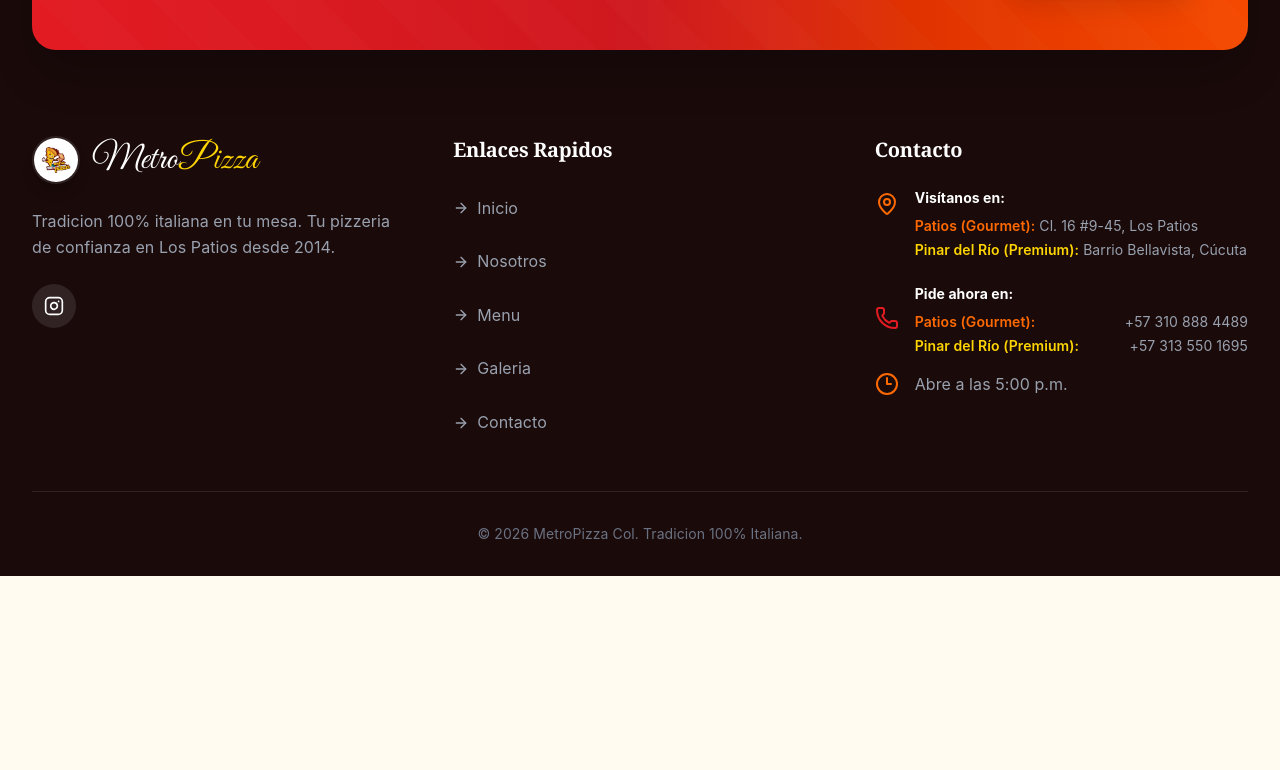
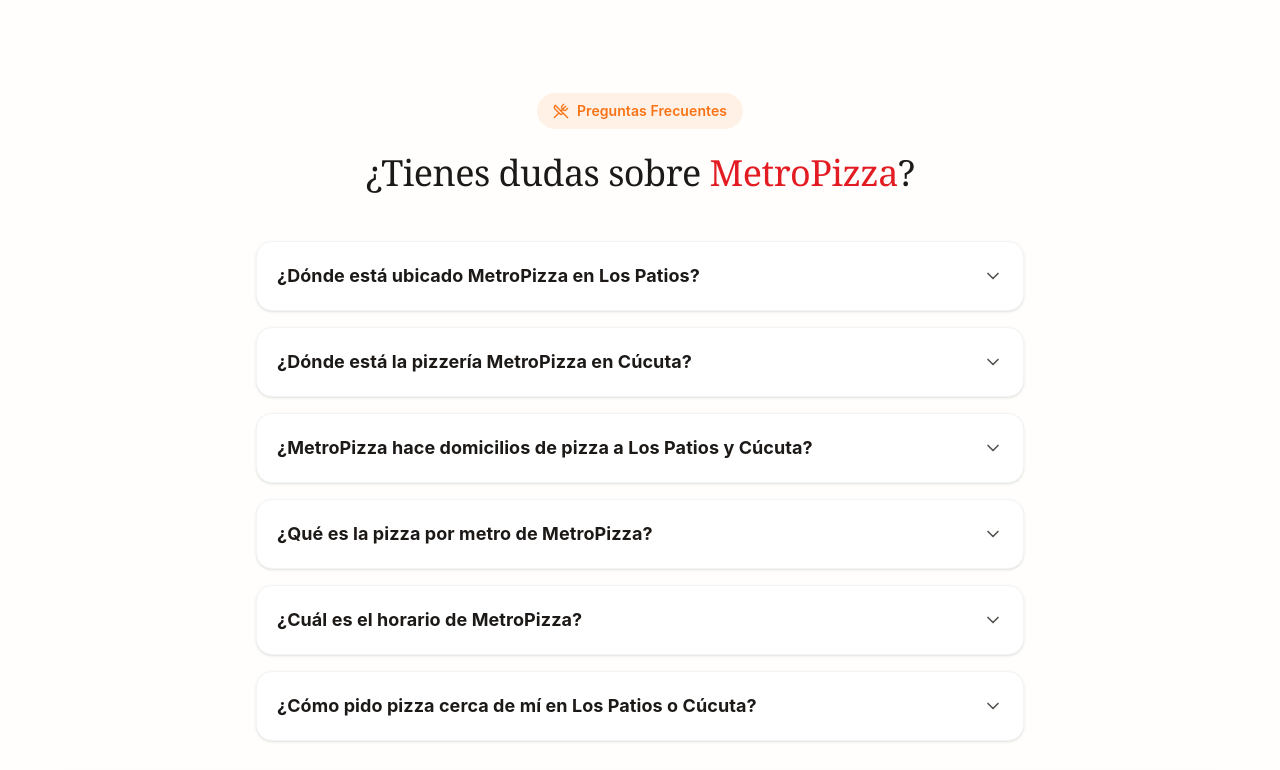
Before and after one commit to JaredBautist/METROPIZZA, a Next.js app: page / in a window 1280 px wide. Shown: the part 10710-11480 px from the top of the page. Before the commit the page ends 11286 px from the top, so only its background shows below. Built offline with nearby package versions, Linux system fonts and the light colour scheme.

Commit message:
mejoras profundas de ceo

```diff
--- a/src/app/page.tsx
+++ b/src/app/page.tsx
@@ -852,6 +852,61 @@
           </div>
         </section>
 
+        {/* FAQ Section - Visible HTML para Rich Snippets en Google */}
+        <section id="preguntas" className="section-padding bg-white/80 backdrop-blur-sm relative border-t border-gray-100">
+          <div className="section-container">
+            <SectionReveal>
+              <div className="text-center mb-12">
+                <Badge variant="secondary" icon={<UtensilsCrossed className="w-4 h-4" />}>
+                  Preguntas Frecuentes
+                </Badge>
+                <h2 className="font-heading text-3xl md:text-4xl text-text-main mt-6">
+                  ¿Tienes dudas sobre <span className="text-primary">MetroPizza</span>?
+                </h2>
+              </div>
+            </SectionReveal>
+
+            <div className="max-w-3xl mx-auto space-y-4">
+              {[
+                {
+                  q: "¿Dónde está ubicado MetroPizza en Los Patios?",
+                  a: "Nuestra sede Gourmet está en la Calle 16 #9-45, Los Patios, Norte de Santander. Puedes vernos en Google Maps o llamarnos al +57 310 888 4489."
+                },
+                {
+                  q: "¿Dónde está la pizzería MetroPizza en Cúcuta?",
+                  a: "Nuestra sede Premium está en el Barrio Bellavista, Pinar del Río, Cúcuta. Puedes pedir a domicilio al +57 313 550 1695."
+                },
+                {
+                  q: "¿MetroPizza hace domicilios de pizza a Los Patios y Cúcuta?",
+                  a: "¡Sí! Hacemos domicilios en Los Patios, Pinar del Río y zonas cercanas de Cúcuta. Puedes pedir por WhatsApp o llamarnos directamente a cualquiera de nuestras sedes."
+                },
+                {
+                  q: "¿Qué es la pizza por metro de MetroPizza?",
+                  a: "La pizza por metro es nuestra especialidad: una pizza extra grande, perfecta para grupos, fiestas y eventos. Puedes elegir distintos sabores en una misma pizza. ¡Es el favorito de Cúcuta y Los Patios!"
+                },
+                {
+                  q: "¿Cuál es el horario de MetroPizza?",
+                  a: "Abrimos todos los días a partir de las 5:00 p.m. Los fines de semana podemos extender el horario. ¡Llámanos para confirmar!"
+                },
+                {
+                  q: "¿Cómo pido pizza cerca de mí en Los Patios o Cúcuta?",
+                  a: "Puedes pedir fácilmente haciendo clic en el botón 'Pedir Ahora' en nuestra página, o buscándonos en Google como 'MetroPizza Los Patios' o 'pizza cerca de mí en Cúcuta'."
+                },
+              ].map((faq, i) => (
+                <SectionReveal key={i} delay={i * 80}>
+                  <details className="group bg-white rounded-2xl shadow-sm border border-gray-100 overflow-hidden hover:border-primary/30 transition-colors duration-300">
+                    <summary className="flex items-center justify-between gap-4 p-5 cursor-pointer list-none font-bold text-text-main text-base md:text-lg group-open:text-primary transition-colors">
+                      <span>{faq.q}</span>
+                      <ChevronDown className="w-5 h-5 shrink-0 text-text-muted group-open:rotate-180 transition-transform duration-300" />
+                    </summary>
+                    <p className="px-5 pb-5 text-text-muted leading-relaxed">{faq.a}</p>
+                  </details>
+                </SectionReveal>
+              ))}
+            </div>
+          </div>
+        </section>
+
         {/* Footer */}
         <footer id="contacto" className="bg-bg-dark text-white relative">
           {/* Premium divider */}
@@ -1043,8 +1098,8 @@
                 "@type": "WebSite",
                 "@id": "https://metropizzacol.com/#website",
                 url: "https://metropizzacol.com",
-                name: "MetroPizza - Domicilios de Pizza en Cúcuta y Patios",
-                description: "Pide la mejor pizza por metro en Cúcuta. Auténtica pizza 100% italiana y artesanal recomendada. Promociones de pizza hoy.",
+                name: "MetroPizza - Domicilios de Pizza en Cúcuta y Los Patios",
+                description: "Pide la mejor pizza por metro en Cúcuta y Los Patios. Auténtica pizza 100% italiana y artesanal recomendada. Promociones de pizza hoy en Pinar del Río.",
                 publisher: {
                   "@id": "https://metropizzacol.com/#restaurant",
                 },
@@ -1052,23 +1107,23 @@
                   "@type": "SearchAction",
                   target: {
                     "@type": "EntryPoint",
-                    urlTemplate: "https://metropizza.com/?s={search_term_string}",
+                    urlTemplate: "https://metropizzacol.com/?s={search_term_string}",
                   },
                   "query-input": "required name=search_term_string",
                 },
               },
               {
                 "@type": "WebPage",
-                "@id": "https://metropizza.com/#webpage",
-                url: "https://metropizza.com",
-                name: "MetroPizza Los Patios | Autentica Pizza Italiana",
+                "@id": "https://metropizzacol.com/#webpage",
+                url: "https://metropizzacol.com",
+                name: "MetroPizza Los Patios | Autentica Pizza Italiana en Cúcuta",
                 isPartOf: {
-                  "@id": "https://metropizza.com/#website",
+                  "@id": "https://metropizzacol.com/#website",
                 },
                 about: {
-                  "@id": "https://metropizza.com/#restaurant",
+                  "@id": "https://metropizzacol.com/#restaurant",
                 },
-                description: "Descubre la mejor pizza en Cúcuta y Los Patios. Pizza por metro artesanal, pizza gigante para fiestas, promociones y domicilios.",
+                description: "Descubre la mejor pizza en Cúcuta y Los Patios. Pizza por metro artesanal, pizza gigante para fiestas, promociones y domicilios a domicilio.",
                 inLanguage: "es-CO",
               },
               {
@@ -1102,6 +1157,46 @@
               }
             ],
           }),
+        }}
+      />
+
+      {/* LocalBusiness Schema - Segunda sede Pinar del Río */}
+      <Script
+        id="metropizza-pinar-jsonld"
+        type="application/ld+json"
+        dangerouslySetInnerHTML={{
+          __html: JSON.stringify({
+            "@context": "https://schema.org",
+            "@type": "PizzaRestaurant",
+            "name": "MetroPizza Pinar del Río",
+            "alternateName": ["Metro Pizza Pinar", "MetroPizza Cúcuta", "Pizzería Pinar del Río"],
+            "image": "https://metropizzacol.com/logo.jpg",
+            "@id": "https://metropizzacol.com/#pinar",
+            "url": "https://metropizzacol.com",
+            "telephone": "+573135501695",
+            "priceRange": "$$",
+            "address": {
+              "@type": "PostalAddress",
+              "streetAddress": "Barrio Bellavista",
+              "addressLocality": "Cúcuta",
+              "addressRegion": "Norte de Santander",
+              "addressCountry": "CO"
+            },
+            "geo": {
+              "@type": "GeoCoordinates",
+              "latitude": 7.8888,
+              "longitude": -72.5042
+            },
+            "openingHoursSpecification": [{
+              "@type": "OpeningHoursSpecification",
+              "dayOfWeek": ["Monday","Tuesday","Wednesday","Thursday","Friday","Saturday","Sunday"],
+              "opens": "17:00",
+              "closes": "22:00"
+            }],
+            "servesCuisine": ["Italian", "Pizza", "Pasta"],
+            "keywords": "pizza pinar del rio, pizza cucuta, pizza cerca de mi, pizzeria pinar del rio, domicilios pizza cucuta",
+            "hasMap": "https://maps.app.goo.gl/taQKGG7XHC1PyM3N8"
+          })
         }}
       />
 
--- a/src/app/sitemap.ts
+++ b/src/app/sitemap.ts
@@ -1,7 +1,7 @@
 import { MetadataRoute } from 'next';
 
 export default function sitemap(): MetadataRoute.Sitemap {
-  const lastModified = new Date('2026-04-18');
+  const lastModified = new Date();
 
   return [
     {
@@ -10,5 +10,47 @@
       changeFrequency: 'weekly',
       priority: 1.0,
     },
+    {
+      url: 'https://metropizzacol.com/#nosotros',
+      lastModified,
+      changeFrequency: 'monthly',
+      priority: 0.8,
+    },
+    {
+      url: 'https://metropizzacol.com/#menu',
+      lastModified,
+      changeFrequency: 'weekly',
+      priority: 0.9,
+    },
+    {
+      url: 'https://metropizzacol.com/#historia',
+      lastModified,
+      changeFrequency: 'monthly',
+      priority: 0.7,
+    },
+    {
+      url: 'https://metropizzacol.com/#galeria',
+      lastModified,
+      changeFrequency: 'weekly',
+      priority: 0.7,
+    },
+    {
+      url: 'https://metropizzacol.com/#testimonios',
+      lastModified,
+      changeFrequency: 'weekly',
+      priority: 0.8,
+    },
+    {
+      url: 'https://metropizzacol.com/#sucursales',
+      lastModified,
+      changeFrequency: 'monthly',
+      priority: 0.9,
+    },
+    {
+      url: 'https://metropizzacol.com/#contacto',
+      lastModified,
+      changeFrequency: 'monthly',
+      priority: 0.8,
+    },
   ];
 }
```
